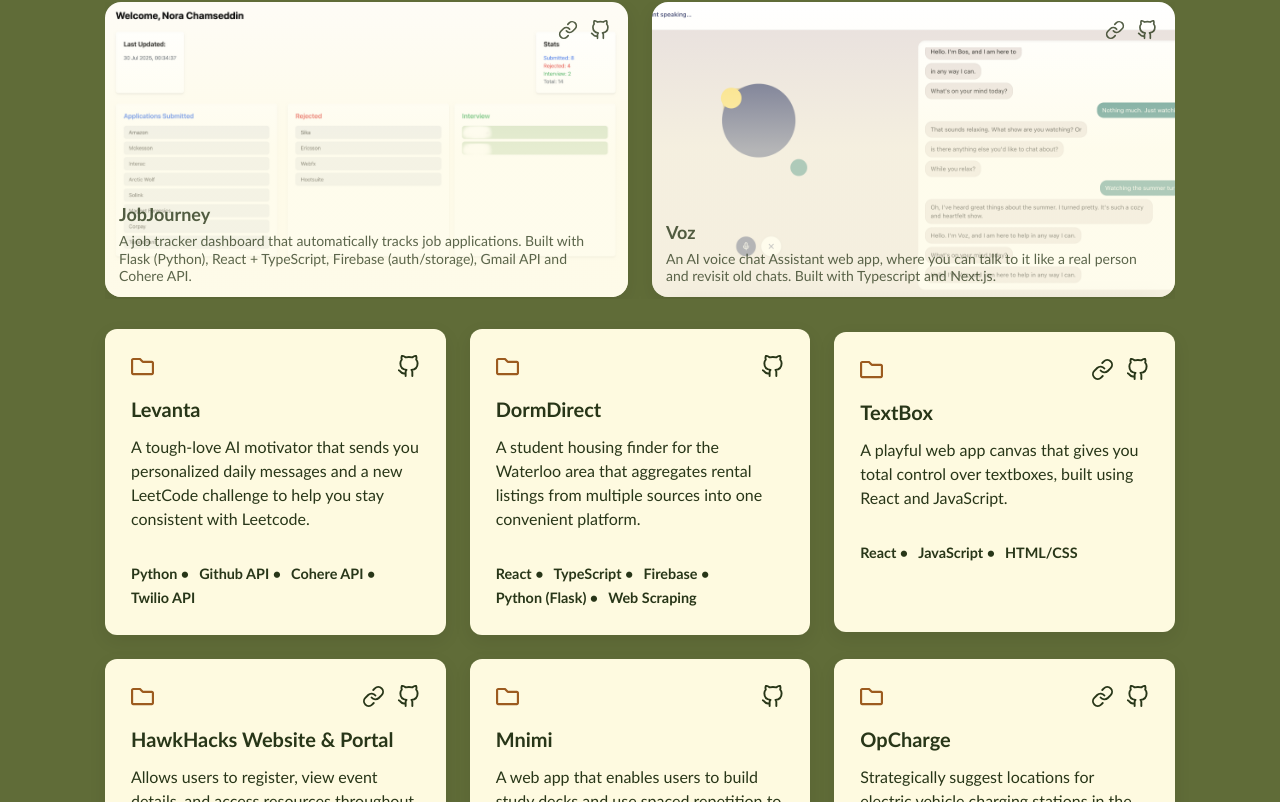
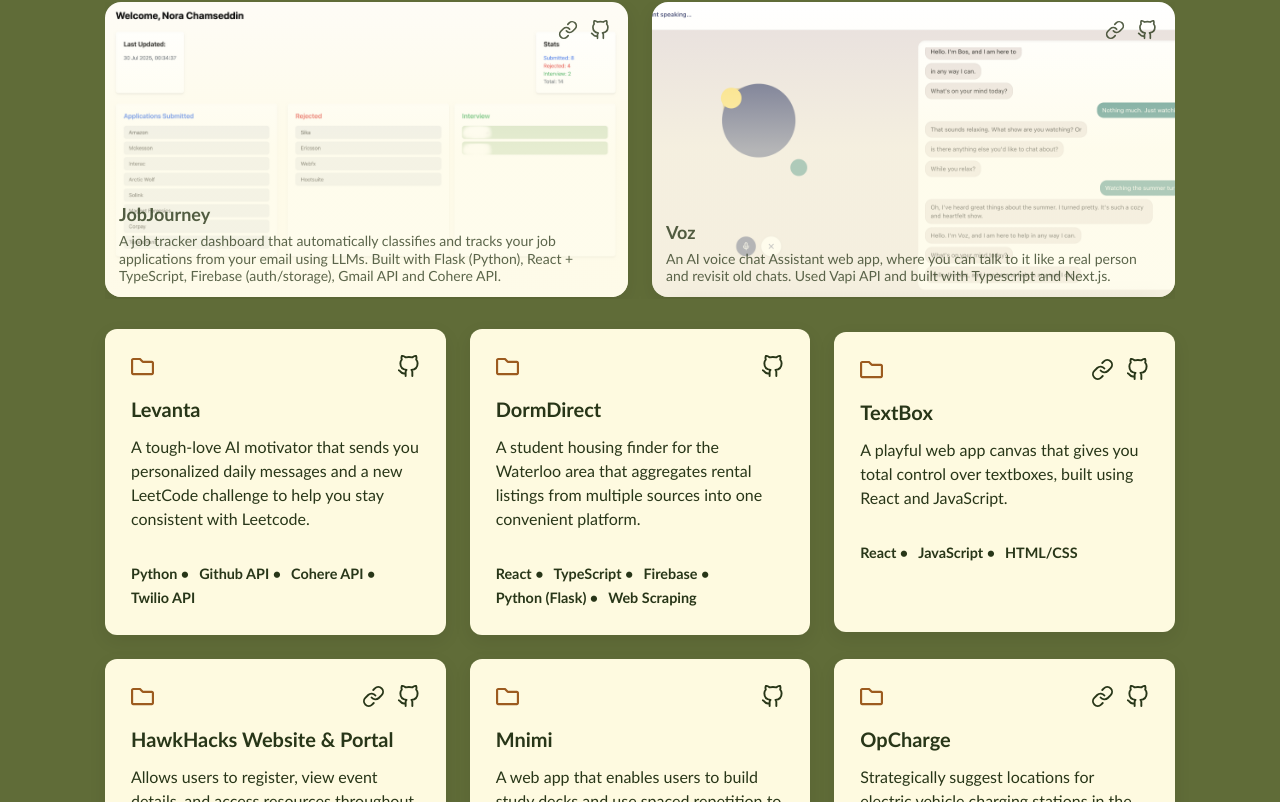
Before and after one commit to norachams/personal-Website, a Next.js app: page / in a window 1280 px wide. Shown: the part 2111-2913 px from the top of the page. Built offline with nearby package versions, Linux system fonts and the light colour scheme.

Commit message:
added to project description

```diff
--- a/Components/featuredprojects.js
+++ b/Components/featuredprojects.js
@@ -6,14 +6,14 @@ export default function FeaturedProjectsStrip() {
   const items = [
     {
       title: "JobJourney",
-      desc: "A job tracker dashboard that automatically tracks job applications. Built with Flask (Python), React + TypeScript, Firebase (auth/storage), Gmail API and Cohere API.",
+      desc: "A job tracker dashboard that automatically classifies and tracks your job applications from your email using LLMs. Built with Flask (Python), React + TypeScript, Firebase (auth/storage), Gmail API and Cohere API.",
       href: "https://job-journey-three.vercel.app/",
       github: "https://github.com/norachams/JobJourney",
       img: "/journey.png",
     },
     {
       title: "Voz",
-      desc: "An AI voice chat Assistant web app, where you can talk to it like a real person and revisit old chats. Built with Typescript and Next.js.",
+      desc: "An AI voice chat Assistant web app, where you can talk to it like a real person and revisit old chats. Used Vapi API and built with Typescript and Next.js.",
       href: "https://voz-chat.vercel.app/",
       github: "https://github.com/norachams/Voz",
       img: "/voz.png",
```
